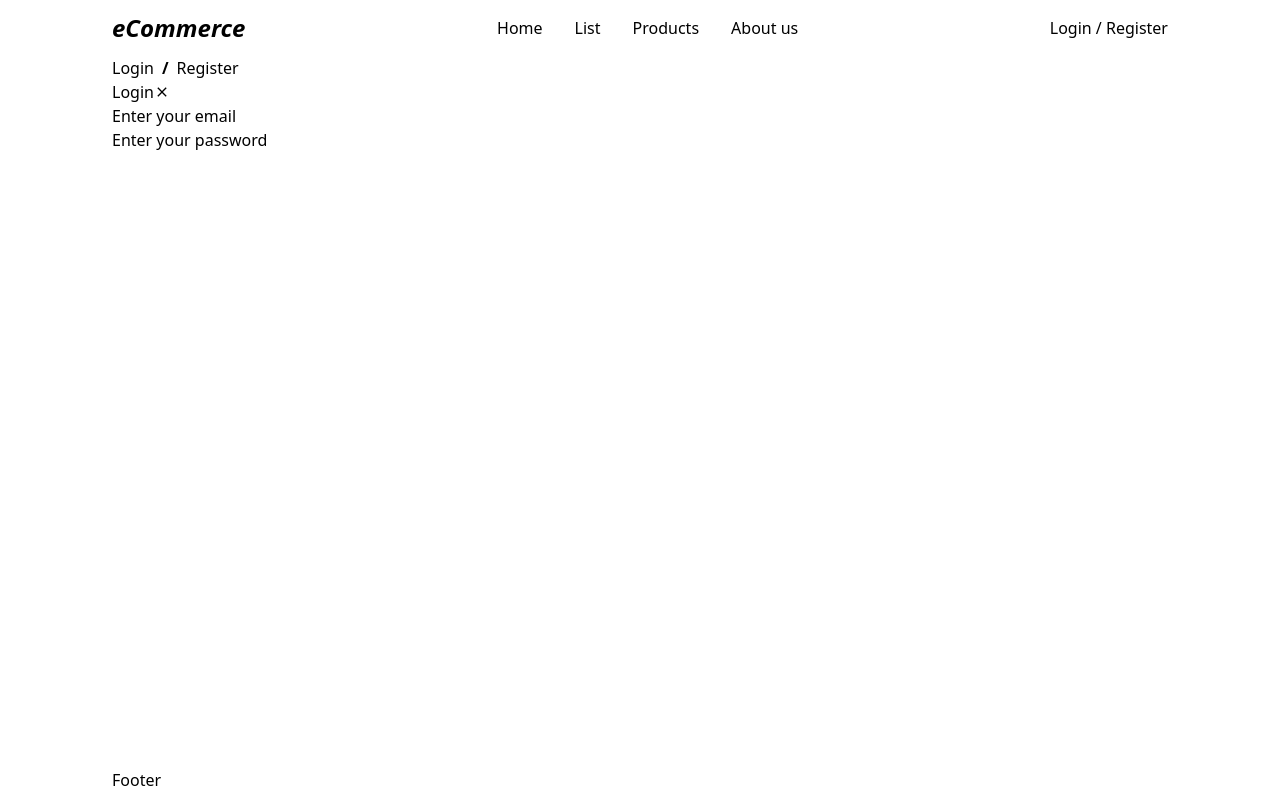
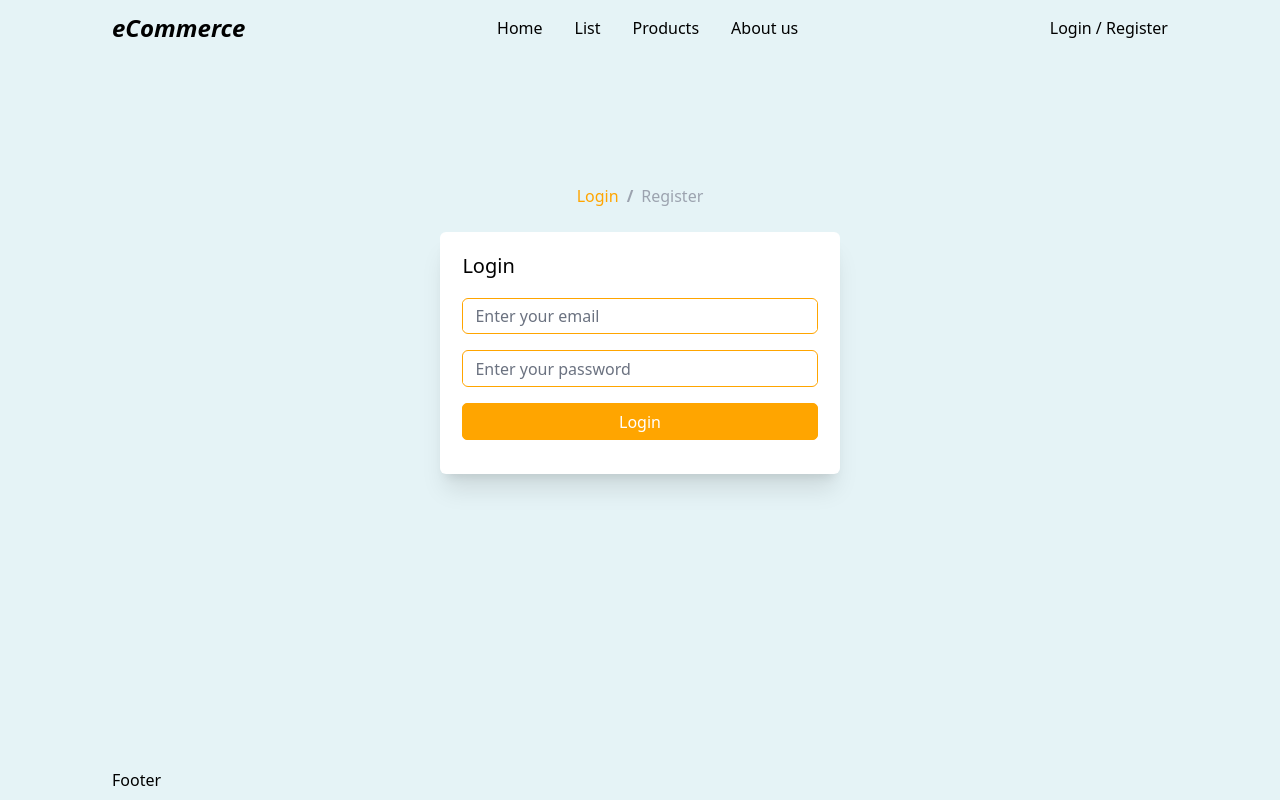
Before and after one commit to 25mohit/rapid-supplies, a React (Create React App) app: page /user in a window 1280 px wide. Built offline with nearby package versions, Linux system fonts and the light colour scheme.

Commit message:
User register and login form UI completed

```diff
--- a/src/components/Layout/Form.jsx
+++ b/src/components/Layout/Form.jsx
@@ -3,14 +3,15 @@ import { IoMdClose } from "react-icons/io";
 
 const Form = props => {
   return (
-    <form>
-      <header className='flex items-center'>
+    <form className='form bg-white flex flex-col rounded-md shadow-xl gap-6'>
+      <header className='flex mb-2'>
         <div>
-          <h2>{props.form}</h2>
+          <h2 className='text-xl select-none'>{props.form}</h2>
         </div>
-        <IoMdClose />
       </header>
-      {props.children}
+      <section className='flex flex-col gap-4'>
+        {props.children}
+      </section>
     </form>
   )
 }
--- a/src/components/Pages/User.jsx
+++ b/src/components/Pages/User.jsx
@@ -8,14 +8,16 @@ const User = () => {
 
   return (
     <Section>
-        <div className="toogler flex gap-2 items-center">
-            <span className='cursor-pointer' onClick={() => setVisibleForm('login')}>Login</span>
-            <b>/</b>
-            <span className='cursor-pointer' onClick={() => setVisibleForm('register')}>Register</span>
+      <div className="flex flex-col h-full items-center pt-32">
+        <div className="toogler flex gap-2 mb-6 items-center">
+            <span className={`cursor-pointer text-gray-400 ${visibleForm === 'login' ? 'active' : ''}`} onClick={() => setVisibleForm('login')}>Login</span>
+            <b className='text-gray-400 select-none'>/</b>
+            <span className={`cursor-pointer text-gray-400 ${visibleForm === 'register' ? 'active' : ''}`} onClick={() => setVisibleForm('register')}>Register</span>
         </div>
         {
             visibleForm === 'login' ? <LoginForm setVisibleForm={setVisibleForm}/> : <RegisterForm setVisibleForm={setVisibleForm}/>
         }
+      </div>
     </Section>
   )
 }
--- a/src/components/utils/Form/LoginForm.jsx
+++ b/src/components/utils/Form/LoginForm.jsx
@@ -7,6 +7,7 @@ const LoginForm = ({setVisibleForm}) => {
     <Form form="Login">
       <Input placeholder="Enter your email" type="text"/>
       <Input placeholder="Enter your password" type="password"/>
+      <button className="btn">Login</button>
     </Form>
   )
 }
--- a/src/components/utils/Form/RegisterForm.jsx
+++ b/src/components/utils/Form/RegisterForm.jsx
@@ -1,9 +1,16 @@
 import React from 'react'
 import Form from '../../Layout/Form'
+import Input from '../Inputs/Input'
 
 const RegisterForm = ({setVisibleForm}) => {
   return (
-    <Form form="Register" >RegisterForm</Form>
+    <Form form="Register">
+      <Input type="text" placeholder="Enter your Name"/>
+      <Input type="text" placeholder="Enter your Email"/>
+      <Input type="password" placeholder="Enter your Password"/>
+      <Input type="password" placeholder="Confirm Password"/>
+      <button className="btn">Register</button>
+    </Form>
   )
 }
 
--- a/src/components/utils/Inputs/Input.jsx
+++ b/src/components/utils/Inputs/Input.jsx
@@ -1,12 +1,14 @@
-import React from 'react'
+import React, { useState } from 'react'
 
 const Input = props => {
   const { type, placeholder } = props
+  const key = Date.now()
+  const [isFocus, setIsFocus] = useState(false)
 
   return (
-    <div>
-        <label htmlFor="">{placeholder}</label>
-        <input type={type} />
+    <div className='flex flex-col relative rounded-md input'>
+        <label className={`absolute ml-3 pointer-events-none text-gray-500 transition-all rounded duration-300 ease-in-out ${isFocus ? '-my-5 text-xs bg-orange-400 text-red-50 px-2' : ''}`} htmlFor={key}>{placeholder}</label>
+        <input className='' type={type} id={key} onFocus={() => setIsFocus(true)} onBlur={(e) => !e.target.value && setIsFocus(false)}/>
     </div>
   )
 }
--- a/src/index.css
+++ b/src/index.css
@@ -6,4 +6,12 @@
     --navbar-height: 3.5rem;
     --footer-height: 2rem;
     --padding-pc: 0 7rem;
+    --padding-mobile: 0 2rem;
+    --padding-form: 2.1rem 1.4rem;
+    --color-primary: orange;
+    --field-height: 2.3rem;
 }
+body{
+    box-sizing: border-box;
+    background-color: rgb(229, 243, 246);
+}
--- a/src/style.css
+++ b/src/style.css
@@ -9,4 +9,57 @@
 }
 .sect{
     min-height: calc(100vh - var(--navbar-height) - var(--footer-height));
+    height: calc(100vh - var(--navbar-height) - var(--footer-height));
+    max-height: fit-content;
 }
+.form{
+    /* background-color: red; */
+    padding: var(--padding-form);
+    /* padding-bottom: 1.9rem; */
+    min-width: 400px;
+}
+.form h2{
+    line-height: 0 !important;
+}
+.input{
+    /* background-color: red; */
+    border: 1px solid var(--color-primary);
+    height: var(--field-height);
+    /* padding: 0.1rem; */
+}
+.input label {
+    top: 50%;
+    transform: translateY(-50%);
+}
+.input > input {
+    height: 100%;
+    padding-left: 0.8rem;
+    border: none;
+    outline: none;
+    margin: 0.2rem 0;
+}
+.btn{
+    background-color: var(--color-primary);
+    color: white;
+    user-select: none;
+    border-radius: 5px;
+    height: var(--field-height);
+    border: 1px solid var(--color-primary);
+}
+.btn:hover{
+    background-color: white;
+    color: var(--color-primary);
+    transition: 0.5s;
+}
+.toogler > span.active{
+    color: var(--color-primary);
+}
+@media screen and (max-width: 650px){
+    .navbar, .footer, .sect{
+        padding: var(--padding-mobile);
+    }
+
+    .form{
+        min-width: 100%;
+    }
+}
```
